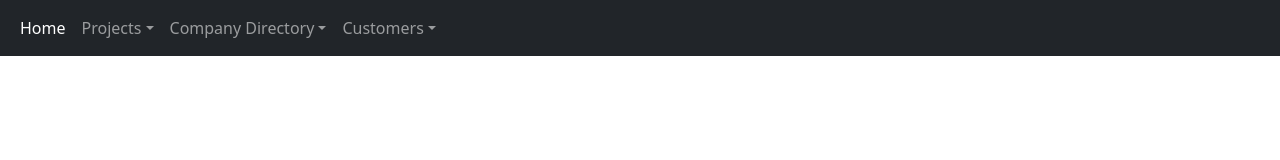
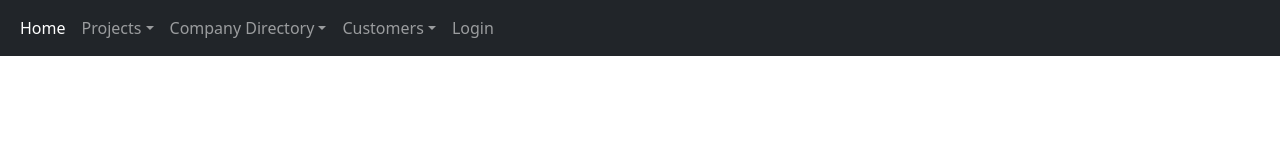
Before and after one commit to k-hongkham/dataManager, a React (Create React App) app: page / in a window 1280 px wide. Shown: the top 160 px of the page. Built offline with nearby package versions, Linux system fonts and the light colour scheme.

Commit message:
Login button added to navbar.

```diff
--- /dev/null
+++ b/src/components/NAVBAR/LoginBtn.jsx
@@ -0,0 +1,34 @@
+import React from "react";
+import { useNavigate } from "react-router-dom";
+import useAuth from "../hooks/userAuth";
+
+const LoginBtn = ({ loggedIn, setLoggedIn }) => {
+  const navigate = useNavigate();
+  const { user, setToken } = useAuth();
+
+  const login = () => {
+    setLoggedIn(true);
+  };
+
+  const logout = () => {
+    localStorage.removeItem("token");
+    setToken("");
+    navigate("/");
+  };
+
+  const handleLogin = () => {
+    if (user.email) {
+      logout();
+    } else {
+      login();
+    }
+  };
+
+  return (
+    <div id="login-logout-link" className="nav-link" onClick={handleLogin}>
+      {user.email ? "Logout" : "Login"}
+    </div>
+  );
+};
+
+export default LoginBtn;
--- a/src/components/NAVBAR/Navbar.jsx
+++ b/src/components/NAVBAR/Navbar.jsx
@@ -1,8 +1,9 @@
-import React, { useState } from "react";
+import React from "react";
 import useAuth from "../hooks/userAuth";
 import useLogin from "../hooks/useLogin";
 import { Link } from "react-router-dom";
 import Login from "./Login";
+import LoginBtn from "./LoginBtn";
 
 const Navbar = () => {
   const { user } = useAuth();
@@ -70,10 +71,17 @@ const Navbar = () => {
                 Customers
               </Link>
             </li>
+            <li className="nav-item">
+              <LoginBtn setLoggedIn={setLoggedIn} loggedIn={loggedIn} />
+            </li>
           </ul>
           <div>
             {loggedIn && (
-              <Login loggedIn={loggedIn} setLoggedIn={setLoggedIn} />
+              <Login
+                loggedIn={loggedIn}
+                setLoggedIn={setLoggedIn}
+                user={user}
+              />
             )}
           </div>
         </div>
```
